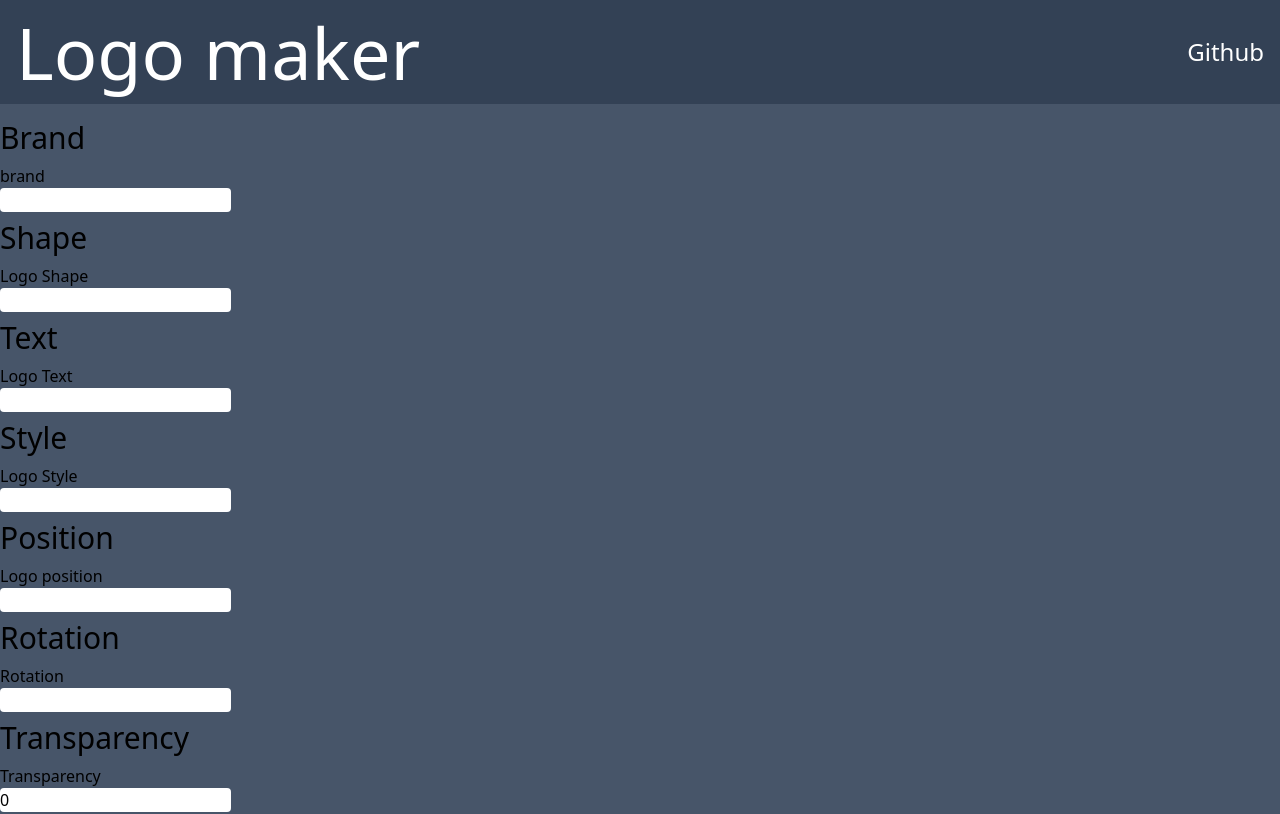
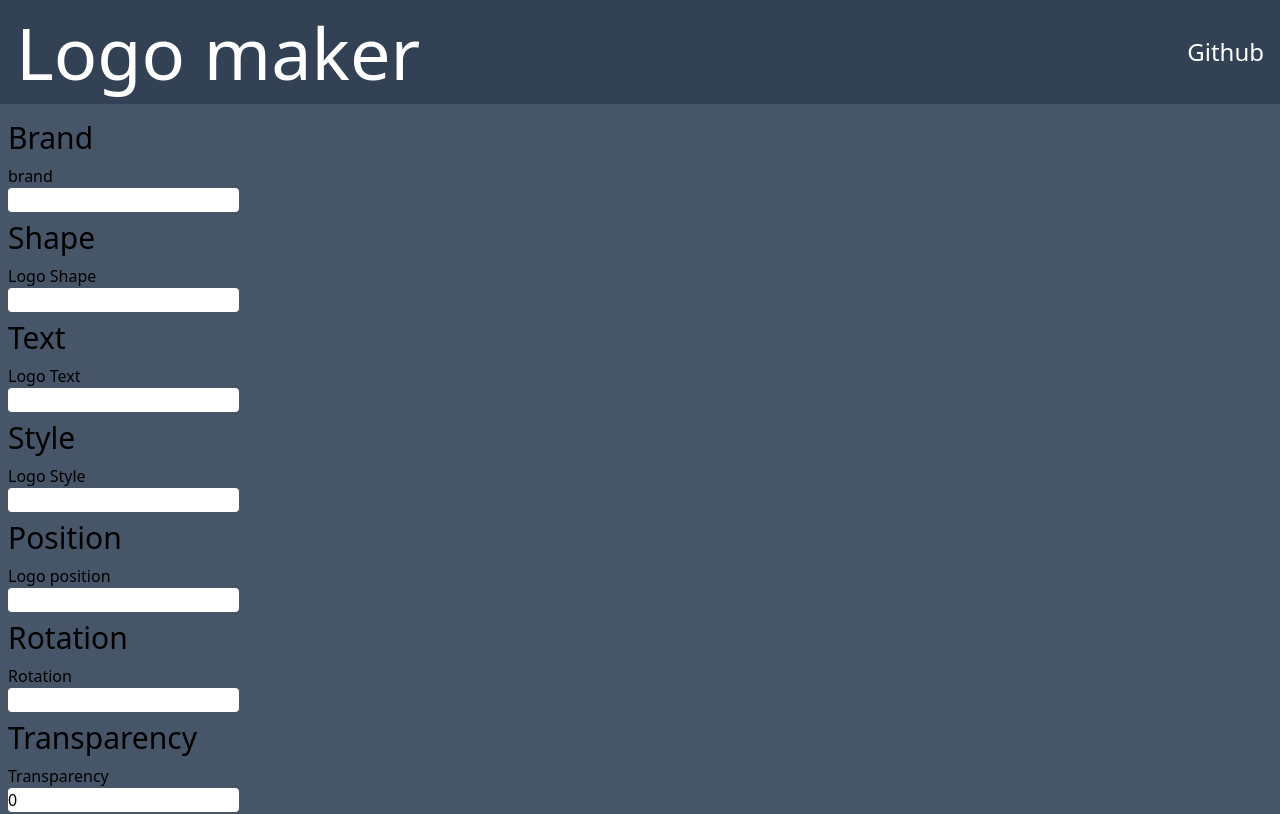
Before and after one commit to ChrisForti/react-logo-maker, a React (Vite) app: page / in a window 1280 px wide. Shown: the top 814 px of the page. Built offline with nearby package versions, Linux system fonts and the light colour scheme.

Commit message:
Padding left on Input boxes.

```diff
--- a/src/components/EditPane.tsx
+++ b/src/components/EditPane.tsx
@@ -48,7 +48,7 @@ export default function EditPane({
   paddingInputs,
 }: EditPaneProps) {
   return (
-    <div className="flex flex-col gap-2 text-left">
+    <div className="flex flex-col gap-2 pl-2 text-left">
       <h1 className="text-3xl">Brand</h1>
       <div>
         <div>{brandInput.label}</div>
@@ -183,7 +183,7 @@ export default function EditPane({
           className="w-30 mx-auto rounded"
         />
       </div>
-      <div>
+      <div className="">
         <h1 className="text-left text-3xl">Colors</h1>
         <div className="mx-auto flex gap-4">
           {colorInputs.map(({ label, value, setValue }) => {
```
